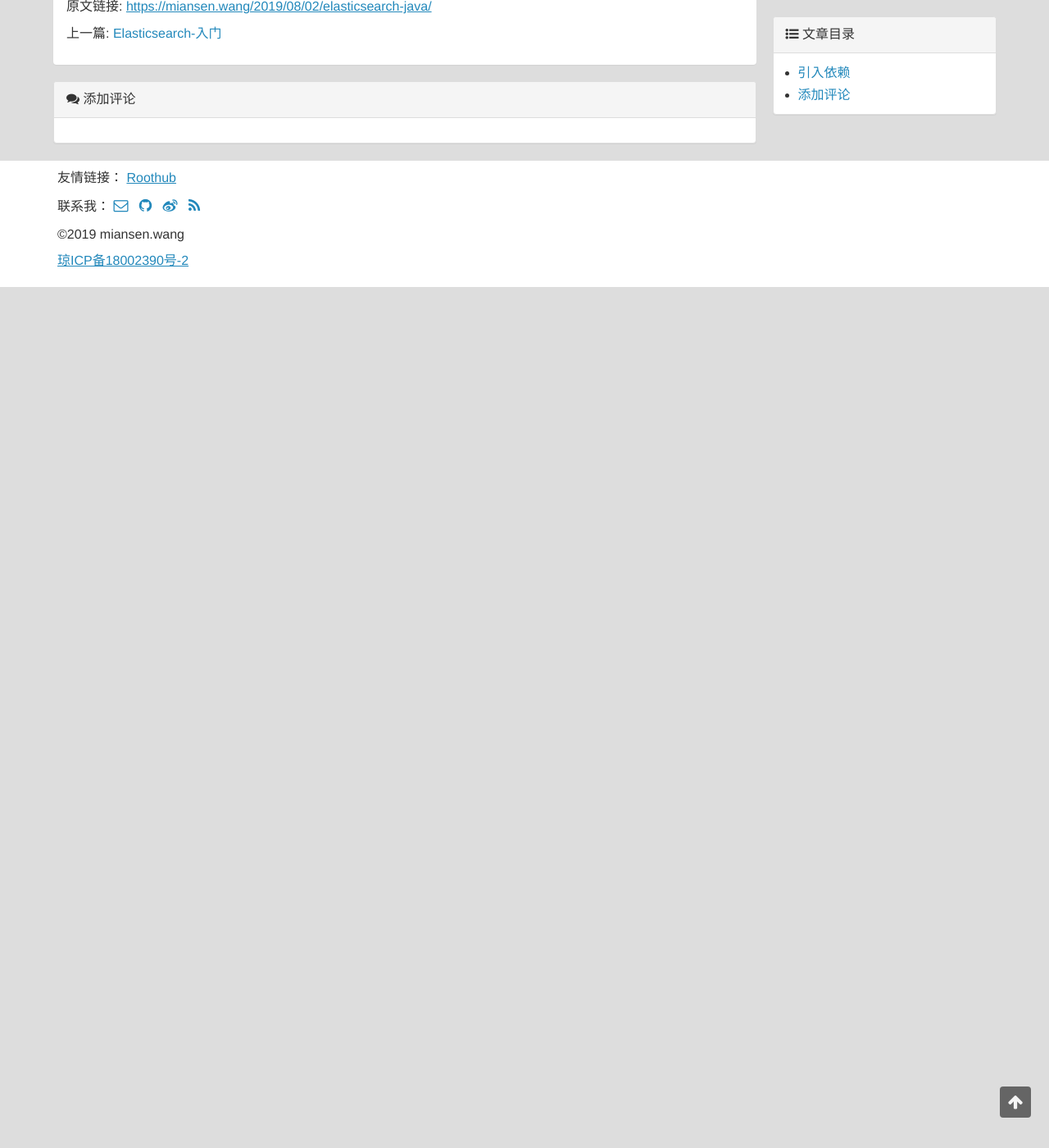
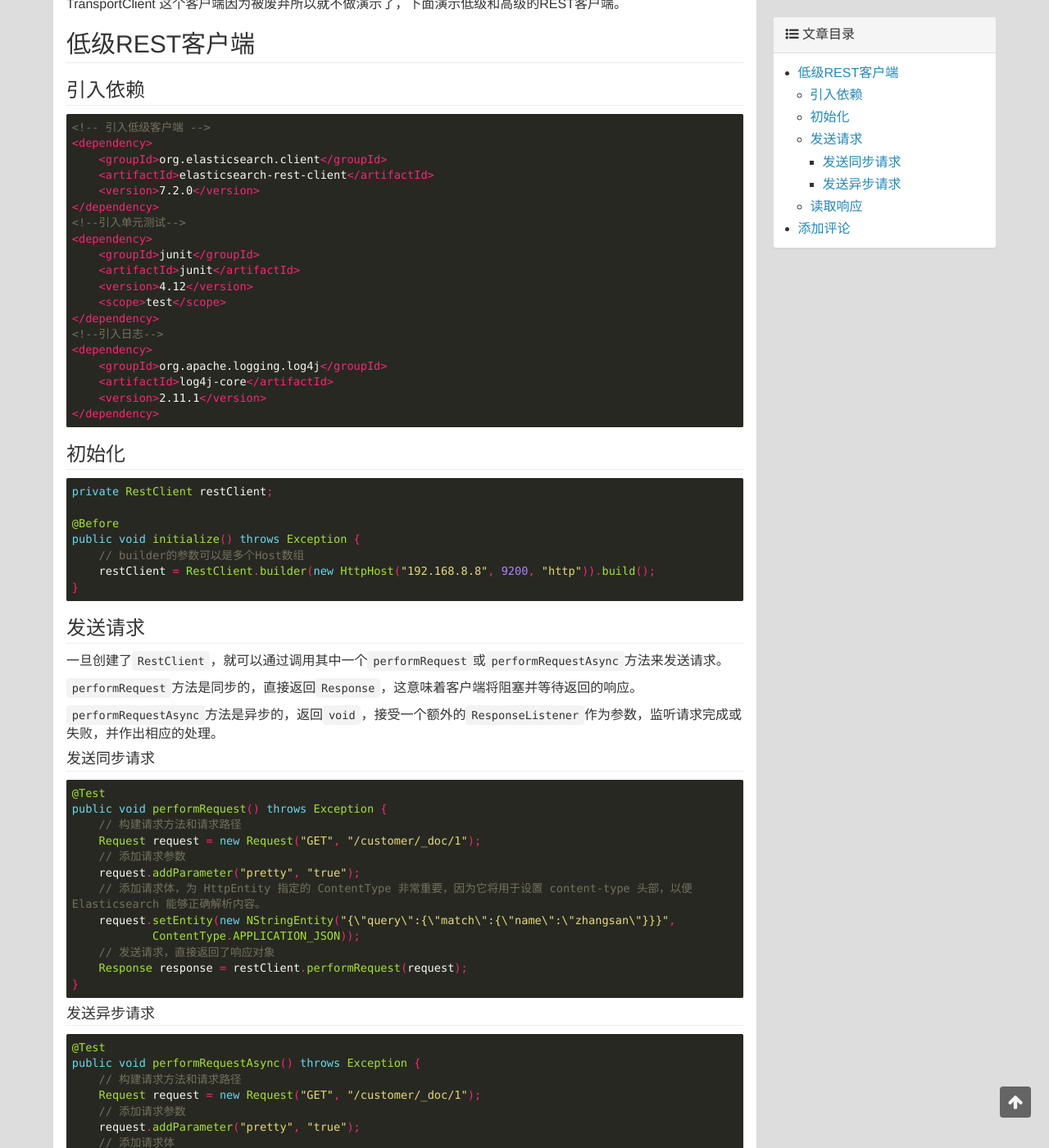
Before and after one commit to miansen/miansen.github.io, a Jekyll site: the page built from _posts/2019-08-02-elasticsearch-java.md, in a window 1280 px wide and 1400 px high, scrolled down 368 px. Shown: the whole window at 82% size. Built offline with Jekyll 4.4.1, drawn with Linux system fonts in a browser that asks for light colours; comment, search, counter and statistics services are not loaded; before the commit the page ends 900 px from its top, so only the background shows below that; some of the changed text lies outside the part shown.

Commit message:
update 2019-08-02-elasticsearch-java

````diff
--- a/_posts/2019-08-02-elasticsearch-java.md
+++ b/_posts/2019-08-02-elasticsearch-java.md
@@ -1,24 +1,135 @@
 ---
 layout: post
-title: Elasticsearch-Java API
+title: Elasticsearch-Java客户端
 date: 2019-08-02
 categories: Elasticsearch
 tags: Elasticsearch
 author: 龙德
+excerpt: Elasticsearch 官方提供了3种客户端：1.TransportClient，这个客户端在7.0.0弃用，将在8.0版本中删除。2.elasticsearch-rest-client，低级的REST客户端，基于Apache HTTP，支持所有Elasticsearch版本，请求编码和响应解码留给用户实现（自己写JSON）。3.elasticsearch-rest-high-level-client，高级的REST客户端，基于低级客户端，对增删改查进行了封装，提供特定方法的API，不需要用户处理编解码，类似之前的TransportClient，但是兼容性较差，对客户端和集群版本要求较高。
 ---
 
 * content
 {:toc}
 
-## 引入依赖
+Elasticsearch 官方提供了3种客户端：
 
+1.TransportClient，这个客户端在7.0.0弃用，将在8.0版本中删除。
 
+2.elasticsearch-rest-client，低级的REST客户端，基于Apache HTTP，支持所有Elasticsearch版本，请求编码和响应解码留给用户实现（自己写JSON）。
 
+3.elasticsearch-rest-high-level-client，高级的REST客户端，基于低级客户端，对增删改查进行了封装，提供特定方法的API，不需要用户处理编解码，类似之前的TransportClient，但是兼容性较差，对客户端和集群版本要求较高。
+
+TransportClient 这个客户端因为被废弃所以就不做演示了，下面演示低级和高级的REST客户端。
+
+## 低级REST客户端
+
+### 引入依赖
 
 ```xml
+<!-- 引入低级客户端 -->
 <dependency>
     <groupId>org.elasticsearch.client</groupId>
-    <artifactId>elasticsearch-rest-high-level-client</artifactId>
+    <artifactId>elasticsearch-rest-client</artifactId>
     <version>7.2.0</version>
 </dependency>
+<!--引入单元测试-->
+<dependency>
+    <groupId>junit</groupId>
+    <artifactId>junit</artifactId>
+    <version>4.12</version>
+    <scope>test</scope>
+</dependency>
+<!--引入日志-->
+<dependency>
+    <groupId>org.apache.logging.log4j</groupId>
+    <artifactId>log4j-core</artifactId>
+    <version>2.11.1</version>
+</dependency>
 ```
+
+### 初始化
+
+```java
+private RestClient restClient;
+
+@Before
+public void initialize() throws Exception {
+    // builder的参数可以是多个Host数组
+    restClient = RestClient.builder(new HttpHost("192.168.8.8", 9200, "http")).build();
+}
+```
+
+### 发送请求
+
+一旦创建了`RestClient`，就可以通过调用其中一个`performRequest`或`performRequestAsync`方法来发送请求。
+
+`performRequest`方法是同步的，直接返回`Response`，这意味着客户端将阻塞并等待返回的响应。
+
+`performRequestAsync`方法是异步的，返回`void`，接受一个额外的`ResponseListener`作为参数，监听请求完成或失败，并作出相应的处理。
+
+#### 发送同步请求
+
+```java
+@Test
+public void performRequest() throws Exception {
+    // 构建请求方法和请求路径
+    Request request = new Request("GET", "/customer/_doc/1");
+    // 添加请求参数
+    request.addParameter("pretty", "true");
+    // 添加请求体，为 HttpEntity 指定的 ContentType 非常重要，因为它将用于设置 content-type 头部，以便 Elasticsearch 能够正确解析内容。
+    request.setEntity(new NStringEntity("{\"query\":{\"match\":{\"name\":\"zhangsan\"}}}",
+            ContentType.APPLICATION_JSON));
+    // 发送请求，直接返回了响应对象
+    Response response = restClient.performRequest(request);
+}
+```
+
+#### 发送异步请求
+
+```java
+@Test
+public void performRequestAsync() throws Exception {
+    // 构建请求方法和请求路径
+    Request request = new Request("GET", "/customer/_doc/1");
+    // 添加请求参数
+    request.addParameter("pretty", "true");
+    // 添加请求体
+    request.setEntity(new NStringEntity("{\"query\":{\"match\":{\"name\":\"zhangsan\"}}}",
+            ContentType.APPLICATION_JSON));
+    // 发送异步请求
+    restClient.performRequestAsync(request,new ResponseListener(){
+        // 处理返回响应，响应对象作为参数
+        public void onSuccess(Response response) {
+            log.debug(response);
+        }
+        //处理失败响应
+        public void onFailure(Exception e) {
+            log.debug("failure in async scenario");
+        }
+    });
+}
+```
+
+### 读取响应
+
+同步请求和异步请求都可以拿到响应对象`Response`，我们可以从响应对象中拿到请求信息、主机信息、响应状态和响应体等信息。
+
+```java
+// 读取请求信息
+RequestLine requestLine = response.getRequestLine();
+// 读取响应主机信息
+HttpHost host = response.getHost();
+// 读取响应状态
+StatusLine statusLine = response.getStatusLine();
+// 读取响应头
+Header[] headers = response.getHeaders();
+// 读取响应体
+String responseBody = EntityUtils.toString(response.getEntity());
+log.debug("请求信息: " + requestLine);
+log.debug("响应主机: " + host);
+log.debug("响应状态: " + statusLine);
+for (int i = 0;i < headers.length;i++){
+    log.debug(headers[i].getName() + ": " + headers[i].getValue());
+}
+log.debug("响应体: " + responseBody);
+```
````
